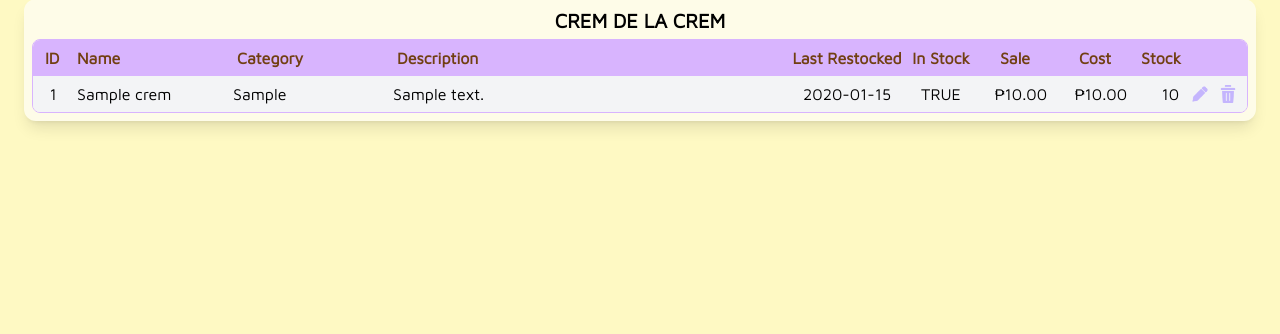
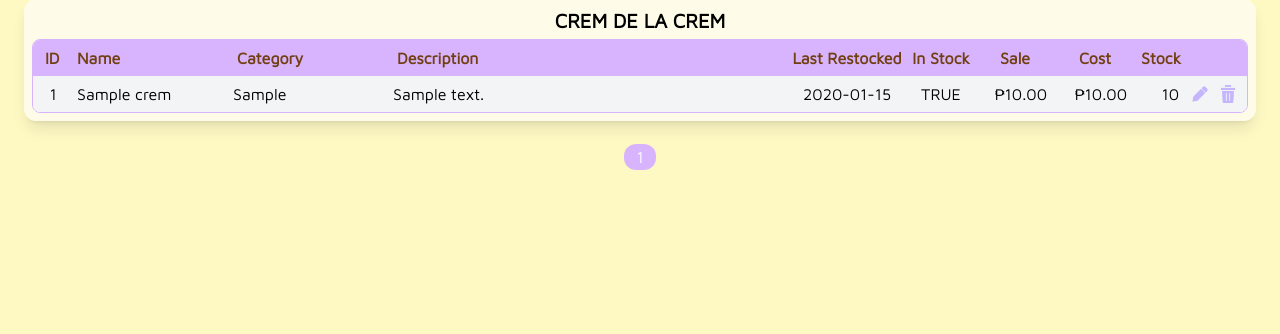
Before and after one commit to rrai23/DessertInv, a PHP site: page / in a window 1280 px wide. Shown: the part 89-423 px from the top of the page. Run offline with PHP 8.4, Linux system fonts and the light colour scheme; tables that the repository leaves empty hold one stand-in row (values such as "Sample post"); style sheets or scripts are compiled from the project's sources; some libraries are stand-ins or nearby versions.

Commit message:
Only 10 items display and added pagination

```diff
--- a/dist/hoverStyle.css
+++ b/dist/hoverStyle.css
@@ -1,12 +1,11 @@
 @import url(Animations.css);
-
-#nav-header h1{
+#nav-header h1 {
     animation: slideRight 1s ease forwards;
     animation-delay: calc(.2s * var(--i));
     opacity: 0;
 }
 
-#button-view-inv{
+#button-view-inv {
     height: 3rem;
     padding: 0 1.25rem;
     text-decoration: none;
@@ -18,7 +17,7 @@
     opacity: 0;
 }
 
-#button-add-item{
+#button-add-item {
     height: 3rem;
     padding: 0 1.25rem;
     text-decoration: none;
@@ -33,6 +32,7 @@
 #inventory-table-div,
 #add-item-form-div,
 #item-info-div,
+#pagination,
 #edit-item-form-div {
     animation: slideUp 2s ease forwards;
     animation-delay: calc(.2s * var(--i));
--- a/index.php
+++ b/index.php
@@ -1,6 +1,8 @@
 <?php
 require 'db.php';
 $tableName = strtoupper(str_replace("_", " ", $table));
+$totalResults = $conn->query("SELECT COUNT(*) AS total FROM $table")->fetch_assoc()['total'];
+$totalPages = ceil($totalResults / 10);
 $conn->close();
 ?>
 <!DOCTYPE html>
@@ -70,6 +72,15 @@ $conn->close();
                 </div>
             </div>
         </form>
+    </div>
+        <!-- Pagination -->
+    <div id="pagination" class="pagination text-center mt-4 animate-fade-in">
+        <?php for ($i = 1; $i <= $totalPages; $i++): ?>
+            <a href="?page=<?= $i ?>"
+            class="px-3 py-1 rounded-xl transition-colors <?= ($page == $i) ? 'bg-purple-300 text-white' : 'bg-gray-200 hover:bg-gray-300' ?>">
+                <?= $i ?>
+            </a>
+        <?php endfor; ?>
     </div>
 </body>
 <script>
--- a/read-database.php
+++ b/read-database.php
@@ -1,7 +1,11 @@
 <?php
 require 'db.php';
 
-$sql = "SELECT * FROM $table";
+$limit = 10;
+$page = isset($_GET['page']) ? $_GET['page'] : 1;
+$offset = ($page - 1) * $limit;
+
+$sql = "SELECT * FROM $table LIMIT $limit OFFSET $offset";
 $result = $conn->query($sql);
 if ($result->num_rows > 0){
     echo "<h1 class='text-xl font-semibold text-center'>$tableName</h1>
```
